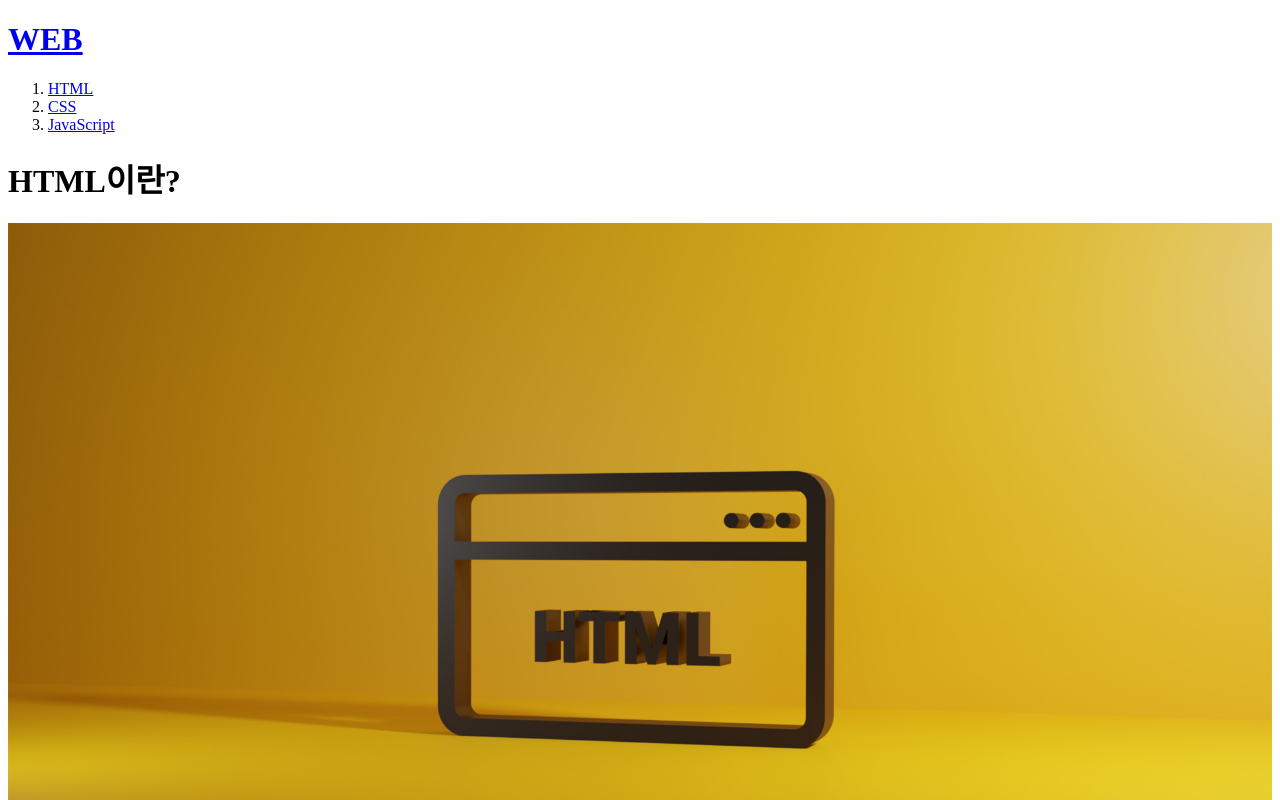
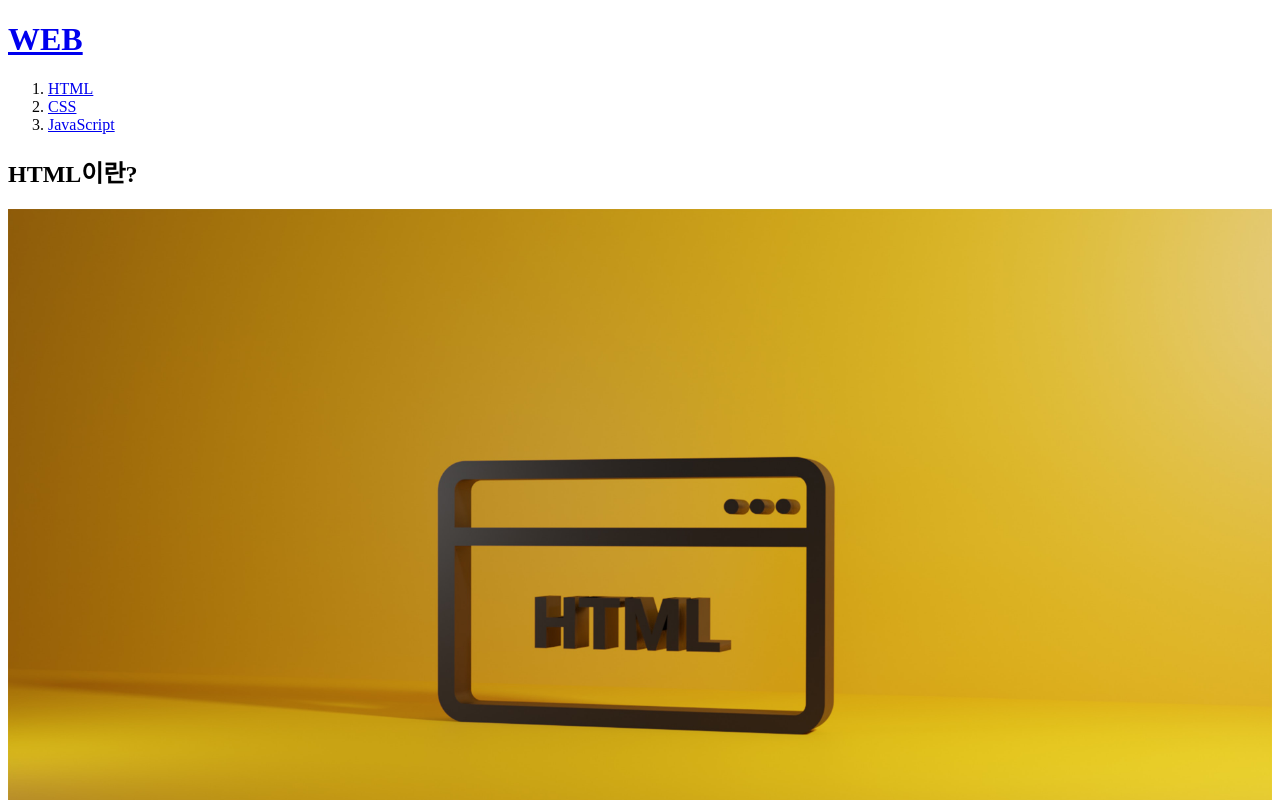
Before and after one commit to fiyaaaaaa/my-first-web-site, a plain HTML site: page 1.html in a window 1280 px wide. Shown: the top 800 px of the page. Drawn offline with Linux system fonts and the light colour scheme.

Commit message:
Update 1.html

```diff
--- a/1.html
+++ b/1.html
@@ -12,7 +12,7 @@
 <li><a href="3.html">JavaScript</a></li> <!--3.html-->
 </ol>
 
-<h1>HTML이란?</h1>
+<h2>HTML이란?</h2>
 
 <img src="html.jpg" alt="html image" width="100%" height="100%">
 
```
